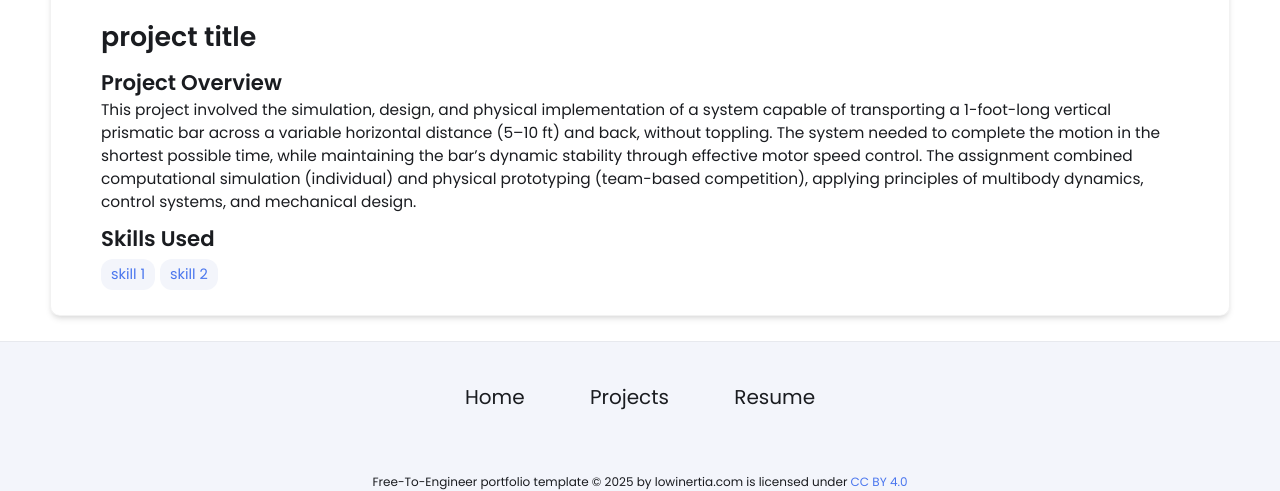
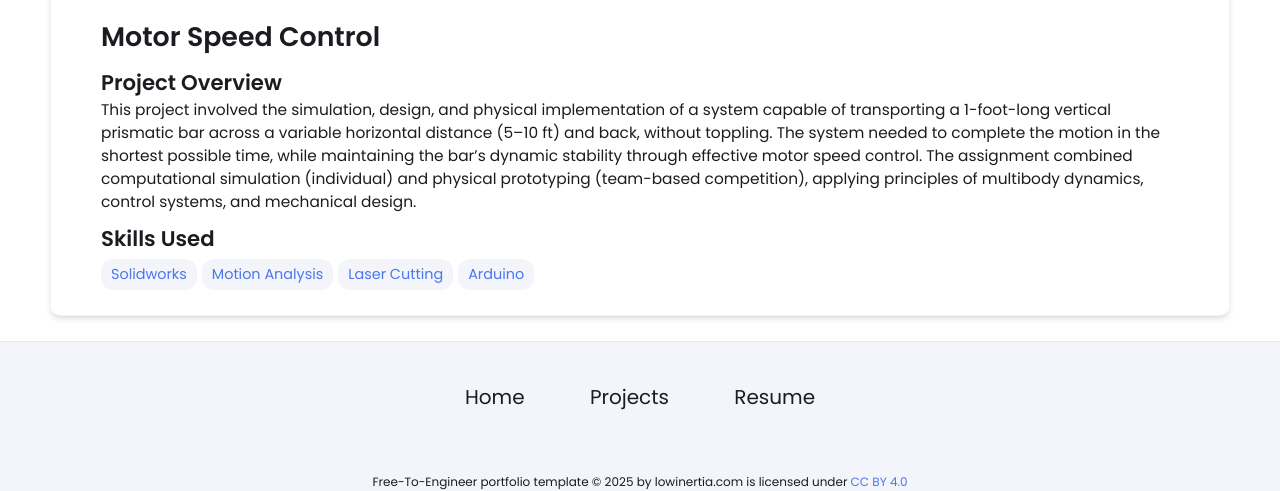
Before and after one commit to michael-vuong/michael-vuong.github.io, a Jekyll site: the page built from _projects/MotorSpeedControl/index.md, in a window 1280 px wide. Shown: the part 490-981 px from the top of the page. Built offline with Jekyll 4.4.1, drawn with Linux system fonts in a browser that asks for light colours.

Commit message:
Update index.md

```diff
--- a/_projects/MotorSpeedControl/index.md
+++ b/_projects/MotorSpeedControl/index.md
@@ -1,10 +1,12 @@
 ---
 layout: post
-title: project title
+title: Motor Speed Control
 description: This project involved the simulation, design, and physical implementation of a system capable of transporting a 1-foot-long vertical prismatic bar across a variable horizontal distance (5–10 ft) and back, without toppling. The system needed to complete the motion in the shortest possible time, while maintaining the bar’s dynamic stability through effective motor speed control. The assignment combined computational simulation (individual) and physical prototyping (team-based competition), applying principles of multibody dynamics, control systems, and mechanical design.
 
 skills:
-- skill 1
-- skill 2
+- Solidworks
+- Motion Analysis
+- Laser Cutting
+- Arduino
 main-image: /IMG_8598.png
 ---
```
